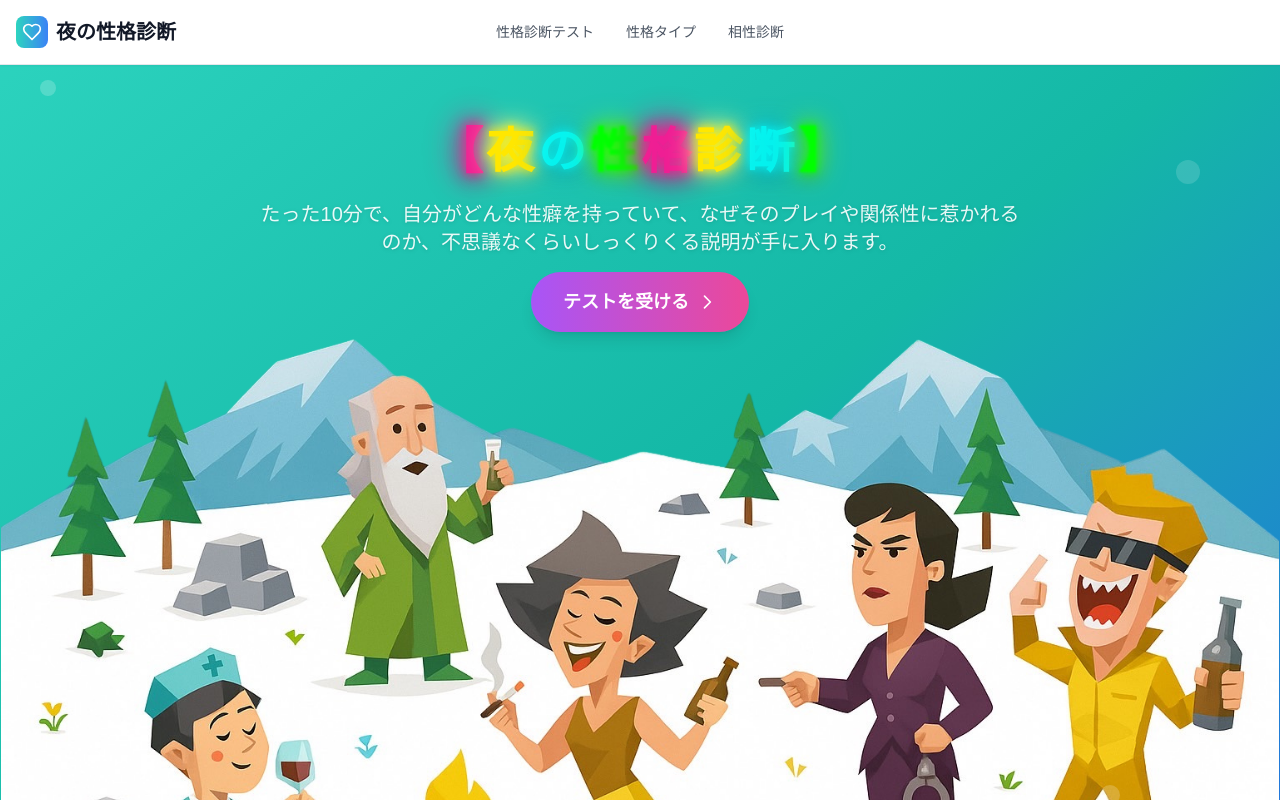
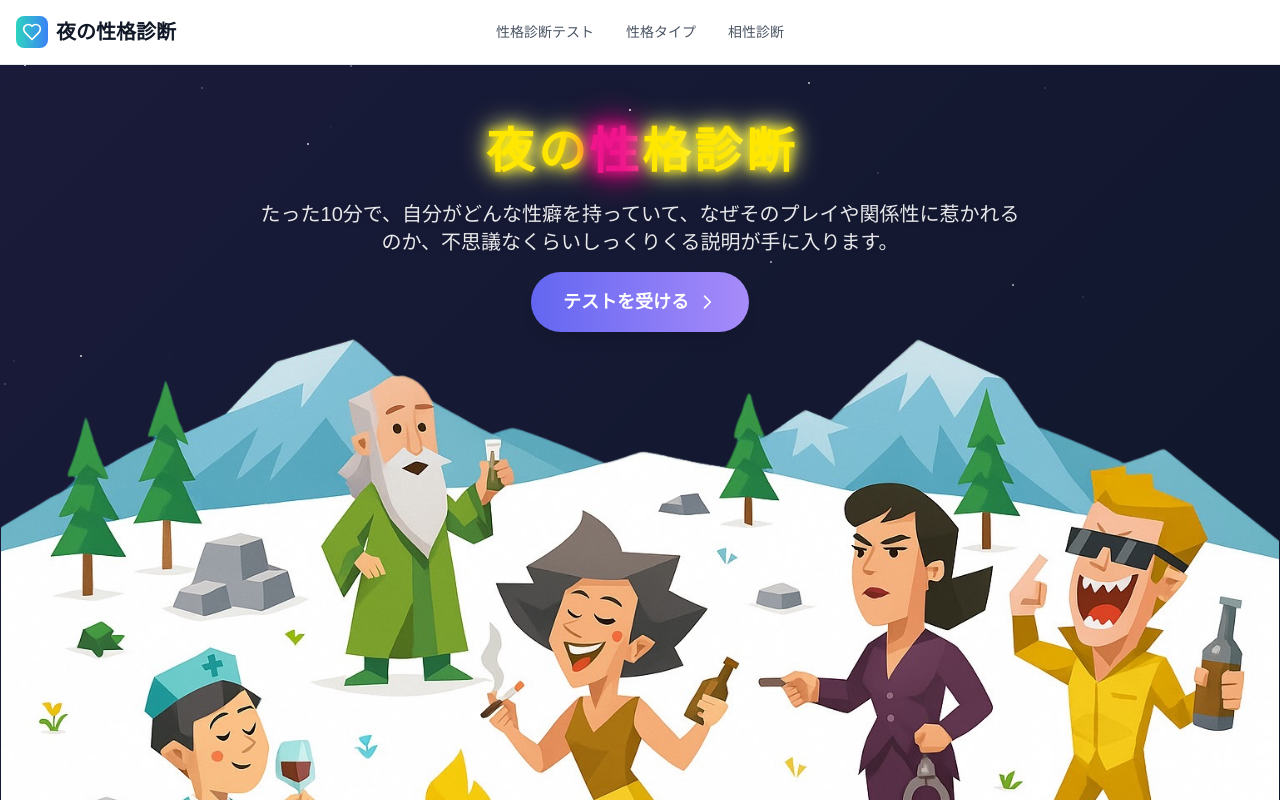
Before and after one commit to gezzzi/yoru-mbti-v2, a Next.js app: page / in a window 1280 px wide. Shown: the top 800 px of the page. Built offline with nearby package versions, Linux system fonts and the light colour scheme.

Commit message:
夜空の背景

```diff
--- a/src/app/globals.css
+++ b/src/app/globals.css
@@ -15,8 +15,8 @@
 }
 
 body {
+  background: linear-gradient(135deg, #1a1b3a 0%, #0f172a 100%);
   color: var(--foreground);
-  background: var(--background);
   font-family: Arial, Helvetica, sans-serif;
 }
 
@@ -33,6 +33,10 @@ body {
   pointer-events: none;
 }
 
+@keyframes twinkle {
+  0%, 100% { opacity: 0; }
+  50% { opacity: 1; }
+}
 @keyframes pulsePink {
   0%, 100% {
     transform: scale(1);
--- a/src/app/layout.tsx
+++ b/src/app/layout.tsx
@@ -64,9 +64,33 @@ export default function RootLayout({
         <link rel="manifest" href="/manifest.json" />
       </head>
       <body>
-        <div className="flex flex-col min-h-screen bg-white">
+        {/* 背景と星 */}
+        <div className="fixed inset-0 -z-10 w-full h-full overflow-hidden">
+          <div className="absolute inset-0" style={{background: 'linear-gradient(135deg, #1a1b3a 0%, #0f172a 100%)'}} />
+          {[...Array(50)].map((_, i) => (
+            <div
+              key={i}
+              className="star"
+              style={{
+                position: 'absolute',
+                left: `${Math.random() * 100}%`,
+                top: `${Math.random() * 100}%`,
+                width: '2px',
+                height: '2px',
+                background: 'white',
+                borderRadius: '50%',
+                opacity: 0.8,
+                filter: 'blur(0.5px)',
+                animation: 'twinkle 3s infinite',
+                animationDelay: `${Math.random() * 3}s`,
+              }}
+            />
+          ))}
+        </div>
+        {/* 通常のレイアウト */}
+        <div className="flex flex-col min-h-screen">
           <NavigationWrapper />
-          <main className="flex-1 flex flex-col items-center justify-center w-full">
+          <main className="flex-1 flex flex-col items-center justify-center w-full p-0 m-0">
             {children}
           </main>
           <Footer />
--- a/src/app/page.tsx
+++ b/src/app/page.tsx
@@ -1,9 +1,5 @@
 import Hero from '@/components/Hero';
 
 export default function Home() {
-  return (
-    <main className="min-h-screen flex flex-col justify-end">
-      <Hero />
-    </main>
-  );
+  return <Hero />;
 }
--- a/src/components/Hero.tsx
+++ b/src/components/Hero.tsx
@@ -6,32 +6,24 @@ import Image from 'next/image';
 
 const Hero: React.FC = () => {
   return (
-    <div className="relative bg-gradient-to-br from-teal-400 via-teal-500 to-blue-600 min-h-[30vh] pt-8 overflow-hidden flex flex-col justify-between flex-grow">
-      {/* Background decorative elements */}
-      <div className="absolute inset-0">
-        <div className="absolute top-20 left-10 w-4 h-4 bg-white/20 rounded-full"></div>
-        <div className="absolute top-40 right-20 w-6 h-6 bg-white/15 rounded-full"></div>
-        <div className="absolute bottom-40 left-20 w-3 h-3 bg-white/25 rounded-full"></div>
-        <div className="absolute bottom-60 right-40 w-5 h-5 bg-white/20 rounded-full"></div>
-      </div>
+    <div className="relative min-h-[30vh] pt-8 overflow-hidden flex flex-col justify-between flex-grow">
       {/* テキスト部分 */}
       <div className="relative z-10 flex flex-col items-center justify-center w-full px-4 pt-8 md:pt-12 text-center">
+        {/* ここは既存のまま */}
         <h1 className="mt-8 md:mt-12 text-3xl md:text-5xl font-bold text-white mb-6 leading-tight drop-shadow-lg flex justify-center gap-1 select-none">
-          <span className="neon-pink" style={{color:'#ff1493',textShadow:'0 0 10px #ff1493,0 0 20px #ff1493,0 0 30px #ff1493,0 0 40px #ff0080',animation:'pulsePink 2s ease-in-out infinite'}}>【</span>
           <span className="neon-gold" style={{color:'#ffd700',textShadow:'0 0 10px #ffd700,0 0 20px #ffed4e,0 0 30px #fff59d',animation:'shimmerGold 3s ease-in-out infinite'}}>夜</span>
-          <span className="neon-blue" style={{color:'#00ffff',textShadow:'0 0 10px #00ffff,0 0 20px #00e5ff,0 0 30px #00acc1',animation:'electricBlue 1.5s ease-in-out infinite'}}>の</span>
-          <span className="neon-green" style={{color:'#00ff00',textShadow:'0 0 10px #00ff00,0 0 20px #64ff00,0 0 30px #76ff03',animation:'glowGreen 2.5s ease-in-out infinite'}}>性</span>
-          <span className="neon-pink" style={{color:'#ff1493',textShadow:'0 0 10px #ff1493,0 0 20px #ff1493,0 0 30px #ff1493,0 0 40px #ff0080',animation:'pulsePink 2s ease-in-out infinite'}}>格</span>
+          <span className="neon-gold" style={{color:'#ffd700',textShadow:'0 0 10px #ffd700,0 0 20px #ffed4e,0 0 30px #fff59d',animation:'shimmerGold 3s ease-in-out infinite'}}>の</span>
+          <span className="neon-pink" style={{color:'#ff1493',textShadow:'0 0 10px #ff1493,0 0 20px #ff1493,0 0 30px #ff1493,0 0 40px #ff0080',animation:'pulsePink 2s ease-in-out infinite'}}>性</span>
+          <span className="neon-gold" style={{color:'#ffd700',textShadow:'0 0 10px #ffd700,0 0 20px #ffed4e,0 0 30px #fff59d',animation:'shimmerGold 3s ease-in-out infinite'}}>格</span>
           <span className="neon-gold" style={{color:'#ffd700',textShadow:'0 0 10px #ffd700,0 0 20px #ffed4e,0 0 30px #fff59d',animation:'shimmerGold 3s ease-in-out infinite'}}>診</span>
-          <span className="neon-blue" style={{color:'#00ffff',textShadow:'0 0 10px #00ffff,0 0 20px #00e5ff,0 0 30px #00acc1',animation:'electricBlue 1.5s ease-in-out infinite'}}>断</span>
-          <span className="neon-green" style={{color:'#00ff00',textShadow:'0 0 10px #00ff00,0 0 20px #64ff00,0 0 30px #76ff03',animation:'glowGreen 2.5s ease-in-out infinite'}}>】</span>
+          <span className="neon-gold" style={{color:'#ffd700',textShadow:'0 0 10px #ffd700,0 0 20px #ffed4e,0 0 30px #fff59d',animation:'shimmerGold 3s ease-in-out infinite'}}>断</span>
         </h1>
         <p className="text-base md:text-xl text-white/90 mb-4 leading-relaxed max-w-3xl mx-auto drop-shadow">
           たった10分で、自分がどんな性癖を持っていて、なぜそのプレイや関係性に惹かれるのか、不思議なくらいしっくりくる説明が手に入ります。
         </p>
         <Link
           href="/test"
-          className="inline-flex items-center px-6 md:px-8 py-3 md:py-4 bg-gradient-to-r from-purple-500 to-pink-500 text-white font-semibold rounded-full hover:from-purple-600 hover:to-pink-600 transform hover:scale-105 transition-all duration-200 shadow-lg hover:shadow-xl text-base md:text-lg"
+          className="inline-flex items-center px-6 md:px-8 py-3 md:py-4 bg-gradient-to-r from-[#6366f1] to-[#a78bfa] text-white font-semibold rounded-full hover:from-[#818cf8] hover:to-[#a78bfa] transform hover:scale-105 transition-all duration-200 shadow-lg hover:shadow-xl text-base md:text-lg"
         >
           テストを受ける
           <svg className="w-5 h-5 ml-2" fill="none" stroke="currentColor" viewBox="0 0 24 24">
```
Also changed, not shown: 2 other files (tests, documents, lock files or other folders).
